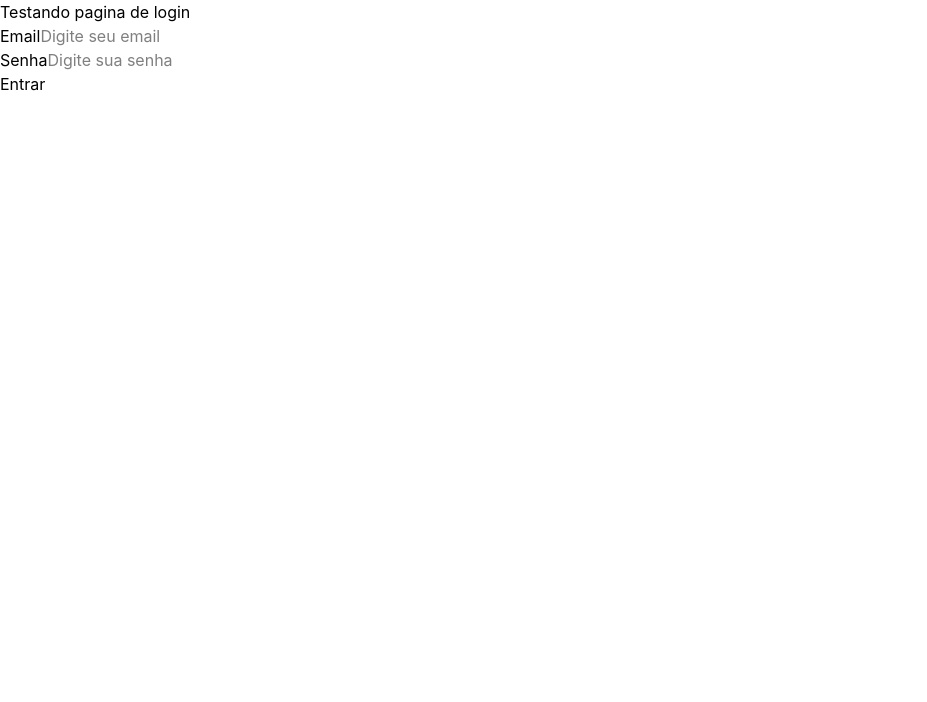
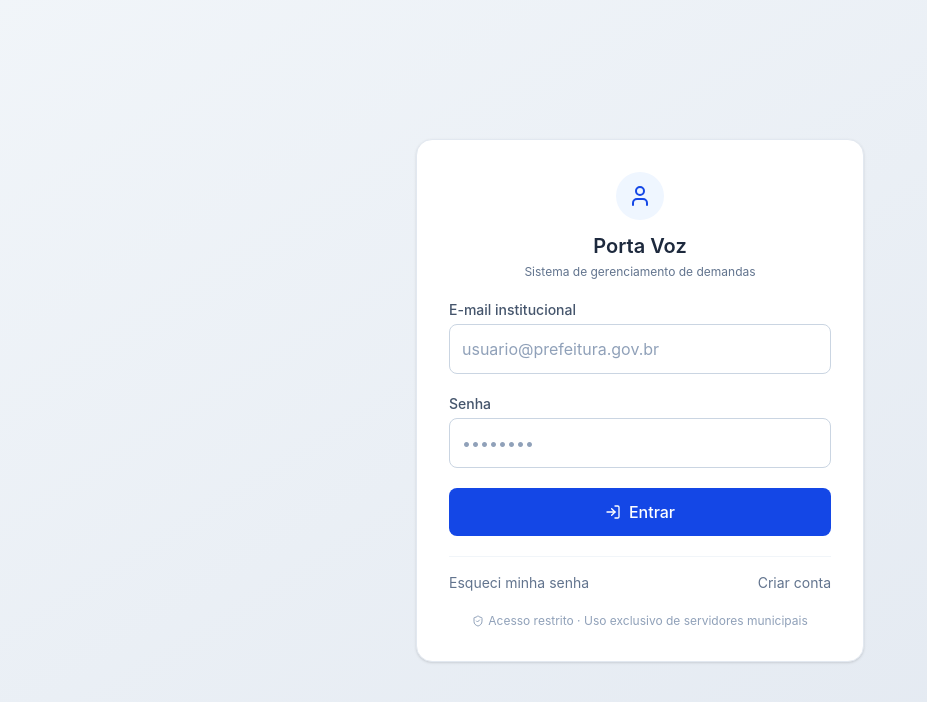
Before and after one commit to joaovitorgomes14/Porta-Voz, a React (Vite) app in the folder front-end/: page /login in a window 1280 px wide. Shown: the top 702 px of the page, without its empty margins (0-927 px from the left). Built offline with nearby package versions, Linux system fonts and the light colour scheme.

Commit message:
Finalizing the login page layout

```diff
--- a/front-end/package.json
+++ b/front-end/package.json
@@ -11,6 +11,7 @@
   },
   "dependencies": {
     "@tailwindcss/vite": "^4.3.0",
+    "lucide-react": "^1.16.0",
     "react": "^19.2.6",
     "react-dom": "^19.2.6",
     "react-router-dom": "^7.15.1",
--- /dev/null
+++ b/front-end/src/pages/forgotPassword.jsx
@@ -0,0 +1,37 @@
+import { useState } from "react";
+
+function ForgotPassword() {
+  const [email, setEmail] = useState("");
+
+  function handleSubmit(event) {
+    event.preventDefault();
+
+    console.log("Solicitar reset de senha para:", email);
+
+    // Aqui você pode chamar a API para enviar o email de recuperação
+  }
+
+  return (
+    <div>
+      <h1>Esqueceu a senha?</h1>
+
+      <form action="#" onSubmit={handleSubmit}>
+        <div>
+          <label htmlFor="email">Email</label>
+          <input
+            type="email"
+            id="email"
+            name="email"
+            value={email}
+            onChange={(e) => setEmail(e.target.value)}
+            placeholder="Digite seu email"
+          />
+        </div>
+
+        <button type="submit">Enviar link de recuperação</button>
+      </form>
+    </div>
+  );
+}
+
+export default ForgotPassword;
--- a/front-end/src/pages/login.jsx
+++ b/front-end/src/pages/login.jsx
@@ -1,38 +1,115 @@
 import { useState } from "react";
+import { Link } from "react-router-dom";
+import { User, LogIn, ShieldCheck } from "lucide-react";
 
 function Login() {
-
-    //estates
   const [email, setEmail] = useState("");
   const [password, setPassword] = useState("");
+  const [isLoading, setIsLoading] = useState(false);
+  const [error, setError] = useState("");
 
-    //função de submit do form
-    function handleSubmit(event) {
+  async function handleSubmit(event) {
     event.preventDefault();
+    setError("");
 
-        console.log("Email:", email);
-        console.log("Senha:", password);
+    if (!email || !password) {
+      setError("Preencha todos os campos.");
+      return;
+    }
 
+    setIsLoading(true);
+    try {
+      // Substituir pela chamada real à API
+      await new Promise((res) => setTimeout(res, 1500));
+      console.log("Login realizado:", email);
+    } catch {
+      setError("Credenciais inválidas. Tente novamente.");
+    } finally {
+      setIsLoading(false);
+    }
   }
 
   return (
-        <div>
-            <h1>Testando pagina de login</h1>
-
-            <form action="#" onSubmit={handleSubmit}>
-                <div>
-                    <label htmlFor="email">Email</label>
-                    <input type="email" id="email" name="email" value={email} onChange={(e) => setEmail(e.target.value)} placeholder="Digite seu email" />
+    <div className="h-screen flex justify-center items-center bg-linear-to-br from-slate-100 to-slate-200 px-4">
+      <form
+        onSubmit={handleSubmit}
+        className="bg-white border border-slate-200 p-8 rounded-2xl shadow-sm w-full flex flex-col gap-5 max-w-md"
+      >
+        <div className="text-center">
+          <div className="w-12 h-12 rounded-full bg-blue-50 flex items-center justify-center mx-auto mb-3">
+            <User size={24} className="text-blue-700" />
           </div>
-                <div>
-                    <label htmlFor="password">Senha</label>
-                    <input type="password" id="password" name="password" value={password} onChange={(e) => setPassword(e.target.value)} placeholder="Digite sua senha" />
+          <h1 className="text-xl font-semibold text-slate-800">Porta Voz</h1>
+          <p className="text-xs text-slate-500 mt-1">
+            Sistema de gerenciamento de demandas
+          </p>
         </div>
 
-                <button type="submit">Entrar</button>
+        {error && (
+          <div className="bg-red-50 border border-red-200 text-red-700 text-sm px-4 py-2 rounded-lg" role="alert">
+            {error}
+          </div>
+        )}
 
+        <div className="flex flex-col gap-1">
+          <label htmlFor="email" className="text-sm font-medium text-slate-600">
+            E-mail institucional
+          </label>
+          <input
+            type="email"
+            id="email"
+            name="email"
+            value={email}
+            onChange={(e) => setEmail(e.target.value)}
+            placeholder="usuario@prefeitura.gov.br"
+            autoComplete="email"
+            aria-label="E-mail institucional"
+            className="border border-slate-300 p-3 rounded-lg bg-white text-slate-800 placeholder:text-slate-400 outline-none transition-all duration-200 focus:scale-[1.01] focus:border-blue-500 focus:ring focus:ring-blue-200 focus:ring-opacity-50"
+          />
+        </div>
+
+        <div className="flex flex-col gap-1">
+          <label htmlFor="password" className="text-sm font-medium text-slate-600">
+            Senha
+          </label>
+          <input
+            type="password"
+            id="password"
+            name="password"
+            value={password}
+            onChange={(e) => setPassword(e.target.value)}
+            placeholder="••••••••"
+            autoComplete="current-password"
+            aria-label="Senha"
+            className="border border-slate-300 p-3 rounded-lg bg-white text-slate-800 placeholder:text-slate-400 outline-none transition-all duration-200 focus:scale-[1.01] focus:border-blue-500 focus:ring focus:ring-blue-200 focus:ring-opacity-50"
+          />
+        </div>
+
+        <button
+          type="submit"
+          disabled={isLoading}
+          aria-busy={isLoading}
+          className="bg-blue-700 text-white p-3 rounded-lg font-medium transition-all duration-200 hover:bg-blue-800 hover:scale-[1.02] active:scale-[0.98] disabled:opacity-60 disabled:cursor-not-allowed flex items-center justify-center gap-2"
+        >
+          <LogIn size={16} />
+          {isLoading ? "Autenticando..." : "Entrar"}
+        </button>
+
+        <div className="flex justify-between text-sm border-t border-slate-100 pt-4">
+          <Link to="/forgot-password" className="text-slate-500 hover:underline hover:text-blue-700 transition-all duration-200">
+            Esqueci minha senha
+          </Link>
+          <Link to="/signup" className="text-slate-500 hover:underline hover:text-blue-700 transition-all duration-200">
+            Criar conta
+          </Link>
+        </div>
+
+        <p className="text-xs text-slate-400 text-center flex items-center justify-center gap-1">
+          <ShieldCheck size={12} /> Acesso restrito · Uso exclusivo de servidores municipais
+        </p>
       </form>
     </div>
-    )
+  );
 }
+
 export default Login;
--- /dev/null
+++ b/front-end/src/pages/signup.jsx
@@ -0,0 +1,65 @@
+import { useState } from "react";
+
+function Signup() {
+  const [name, setName] = useState("");
+  const [email, setEmail] = useState("");
+  const [password, setPassword] = useState("");
+
+  function handleSubmit(event) {
+    event.preventDefault();
+
+    console.log("Nome:", name);
+    console.log("Email:", email);
+    console.log("Senha:", password);
+
+    // Aqui você pode chamar a API para criar a conta
+  }
+
+  return (
+    <div>
+      <h1>Criar conta</h1>
+
+      <form action="#" onSubmit={handleSubmit}>
+        <div>
+          <label htmlFor="name">Nome</label>
+          <input
+            type="text"
+            id="name"
+            name="name"
+            value={name}
+            onChange={(e) => setName(e.target.value)}
+            placeholder="Digite seu nome"
+          />
+        </div>
+
+        <div>
+          <label htmlFor="email">Email</label>
+          <input
+            type="email"
+            id="email"
+            name="email"
+            value={email}
+            onChange={(e) => setEmail(e.target.value)}
+            placeholder="Digite seu email"
+          />
+        </div>
+
+        <div>
+          <label htmlFor="password">Senha</label>
+          <input
+            type="password"
+            id="password"
+            name="password"
+            value={password}
+            onChange={(e) => setPassword(e.target.value)}
+            placeholder="Digite sua senha"
+          />
+        </div>
+
+        <button type="submit">Criar conta</button>
+      </form>
+    </div>
+  );
+}
+
+export default Signup;
--- a/front-end/src/routes/AppRoutes.jsx
+++ b/front-end/src/routes/AppRoutes.jsx
@@ -2,6 +2,8 @@ import { BrowserRouter, Routes, Route } from 'react-router-dom'
 
 import Login from '../pages/login'
 import Dashboard from '../pages/dashboard'
+import Signup from '../pages/signup'
+import ForgotPassword from '../pages/forgotPassword'
 
 function AppRoutes() {
   return (
@@ -10,6 +12,8 @@ function AppRoutes() {
 
         <Route path="/" element={<Dashboard />} />
         <Route path="/login" element={<Login />} />
+        <Route path="/signup" element={<Signup />} />
+        <Route path="/forgot-password" element={<ForgotPassword />} />
 
       </Routes>
     </BrowserRouter>
```
Also changed, not shown: 1 other file (tests, documents, lock files or other folders). Lines whose indentation alone changed are shown as unchanged.
